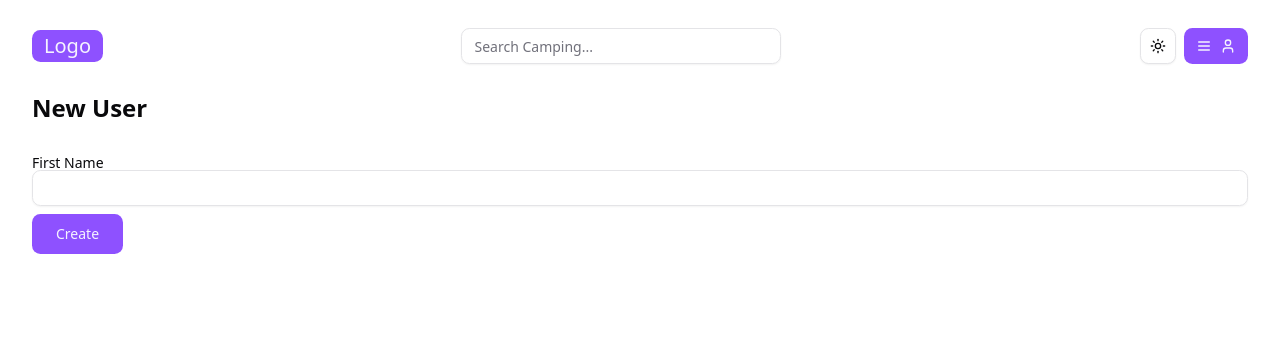
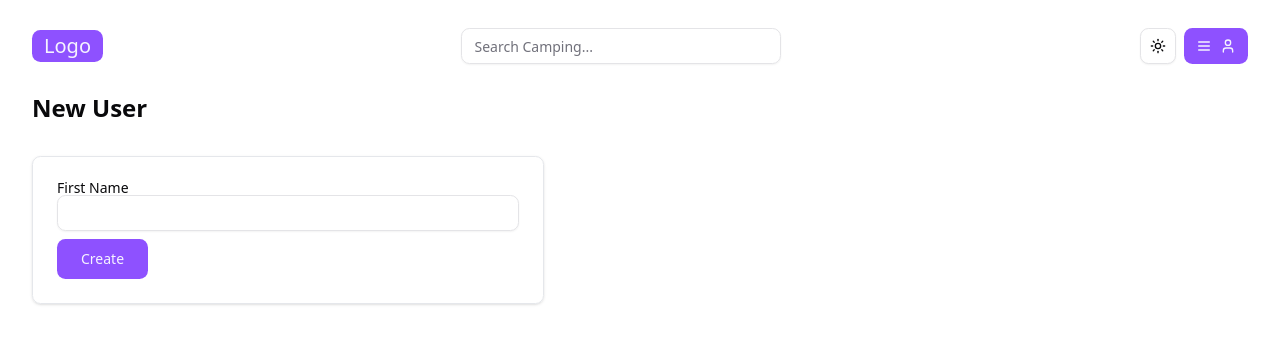
Before and after one commit to Kyaputan/First-Next-Camping, a Next.js app: page /profile/create in a window 1280 px wide. Shown: the top 344 px of the page. Built offline with nearby package versions, Linux system fonts and the light colour scheme.

Commit message:
Update page.tsx

```diff
--- a/src/app/profile/create/page.tsx
+++ b/src/app/profile/create/page.tsx
@@ -13,7 +13,7 @@ const CreateProfilePage = () => {
     return (
         <section>
             <h1 className="text-2xl font-semibold mb-8 capitalize">New User</h1>
-            <div>
+            <div className="border border-gray-200 p-6 rounded-md max-w-lg shadow-sm">
                 <form action={CreateProfileAction}>
                     <div className="mb-2">
                         <Label htmlFor="firstName">First Name</Label>
```
